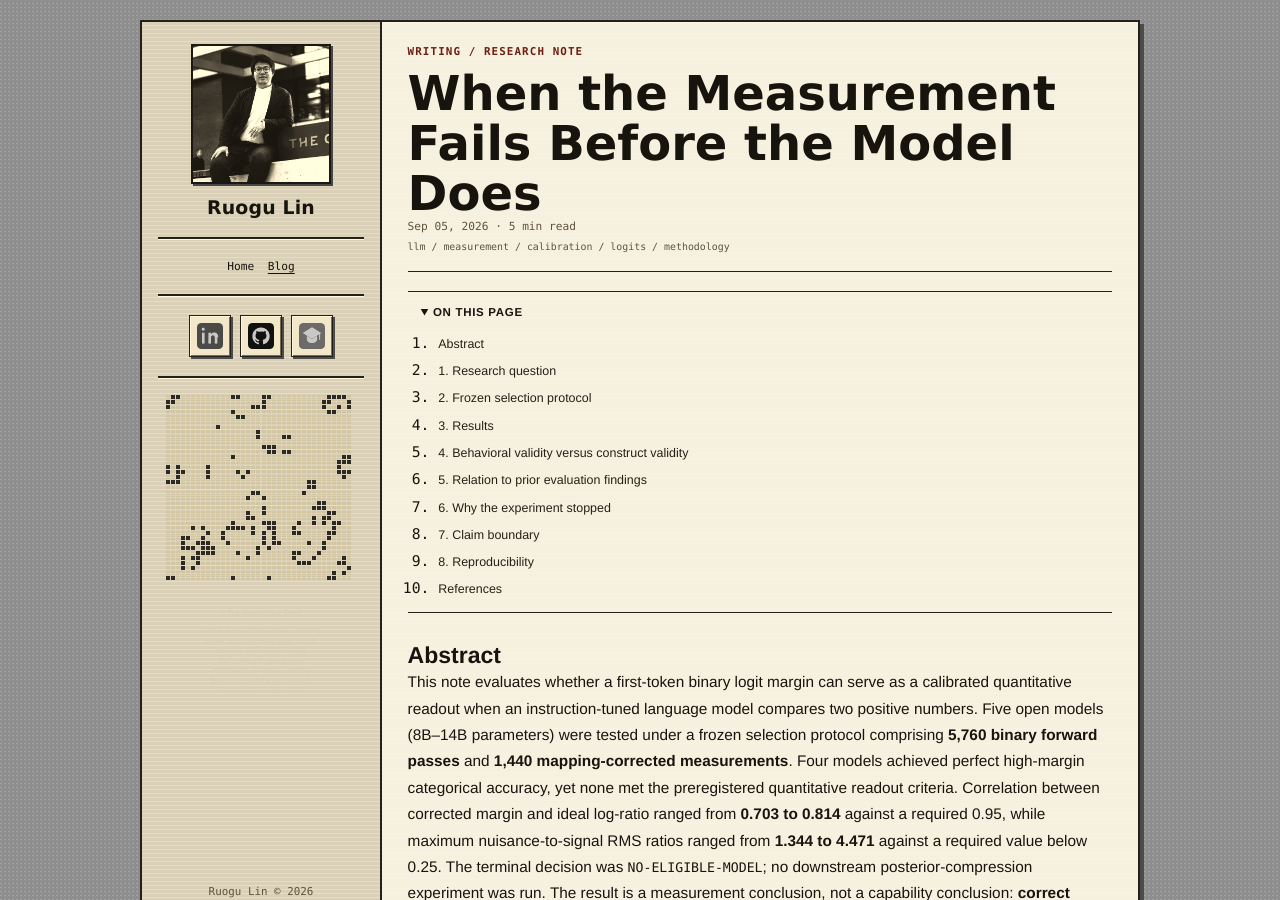
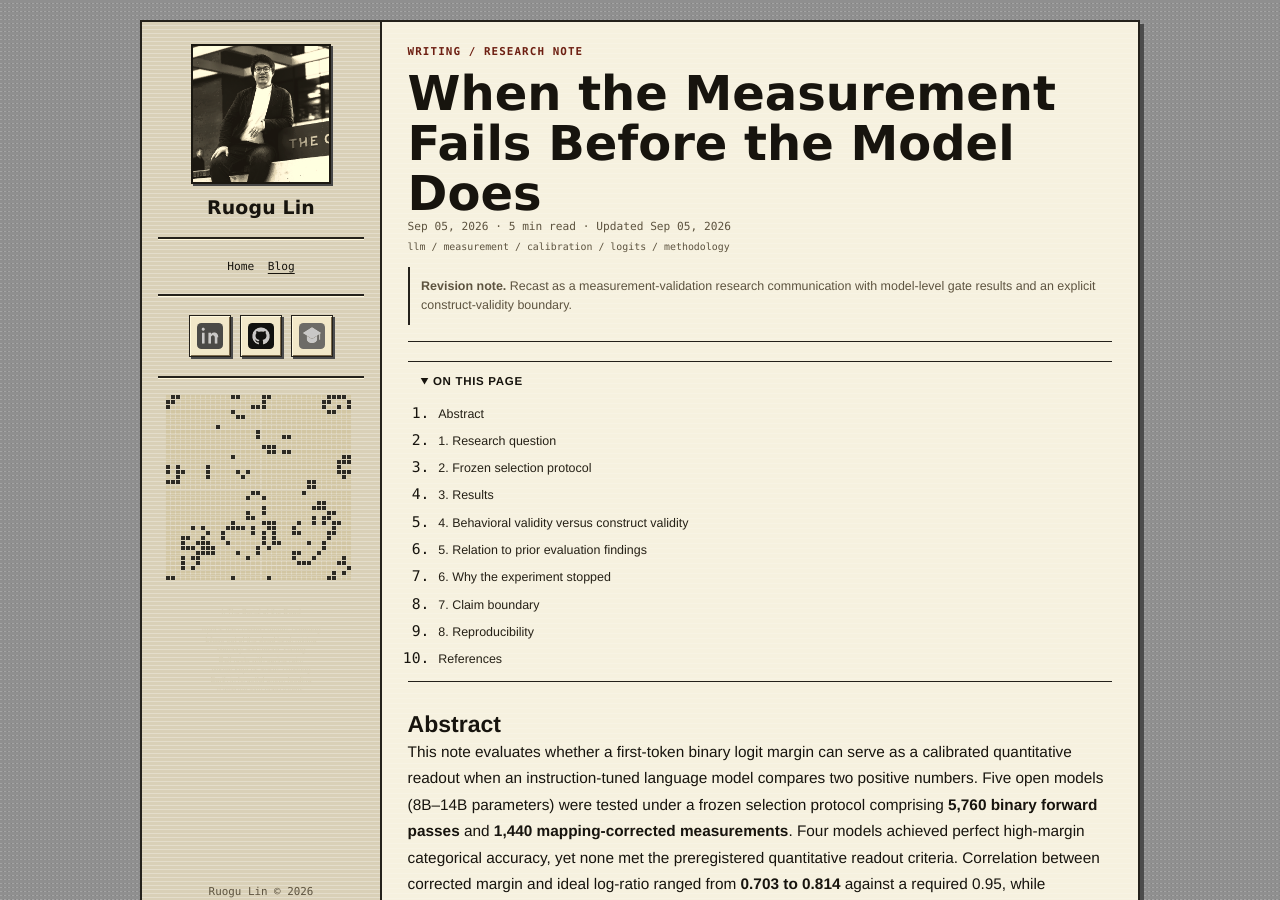
Before and after one commit to lrgthu/lrgthu.github.io, a Jekyll site: the page built from _posts/2026-09-05-when-the-measurement-fails-before-the-model-does.md, in a window 1280 px wide and 900 px high. Built offline with Jekyll 4.4.1, drawn with Linux system fonts in a browser that asks for light colours; some of the changed lines change nothing that is shown.

Commit message:
Record Research Note communication-style revisions

```diff
--- a/_data/post_meta.yml
+++ b/_data/post_meta.yml
@@ -16,3 +16,33 @@ the-user-is-not-a-vector:
 
 when-prediction-changes-what-it-predicts:
   toc: false
+
+a-brain-predictive-model-is-not-yet-an-explanation:
+  updated: 2026-09-05
+  update_note: "Recast as a short-form research communication with explicit design, results, claim boundary, and reproducibility sections."
+  toc: true
+
+when-brain-supervision-helps-for-the-wrong-reason:
+  updated: 2026-09-05
+  update_note: "Recast as a falsification-focused research communication centered on preregistered pairing-specificity contrasts."
+  toc: true
+
+stable-predictions-unstable-explanations:
+  updated: 2026-09-05
+  update_note: "Recast as an uncertainty-audit research communication separating predictive robustness from inferential coherence."
+  toc: true
+
+when-the-measurement-fails-before-the-model-does:
+  updated: 2026-09-05
+  update_note: "Recast as a measurement-validation research communication with model-level gate results and an explicit construct-validity boundary."
+  toc: true
+
+sometimes-the-right-attribution-is-unresolved:
+  updated: 2026-09-05
+  update_note: "Recast as a methods research communication emphasizing four-state causal decisions and calibrated abstention."
+  toc: true
+
+what-i-now-ask-before-calling-a-representation-brain-aligned:
+  updated: 2026-09-05
+  update_note: "Recast as a structured research retrospective distinguishing historical measurements from the later evidential standard."
+  toc: true
```
